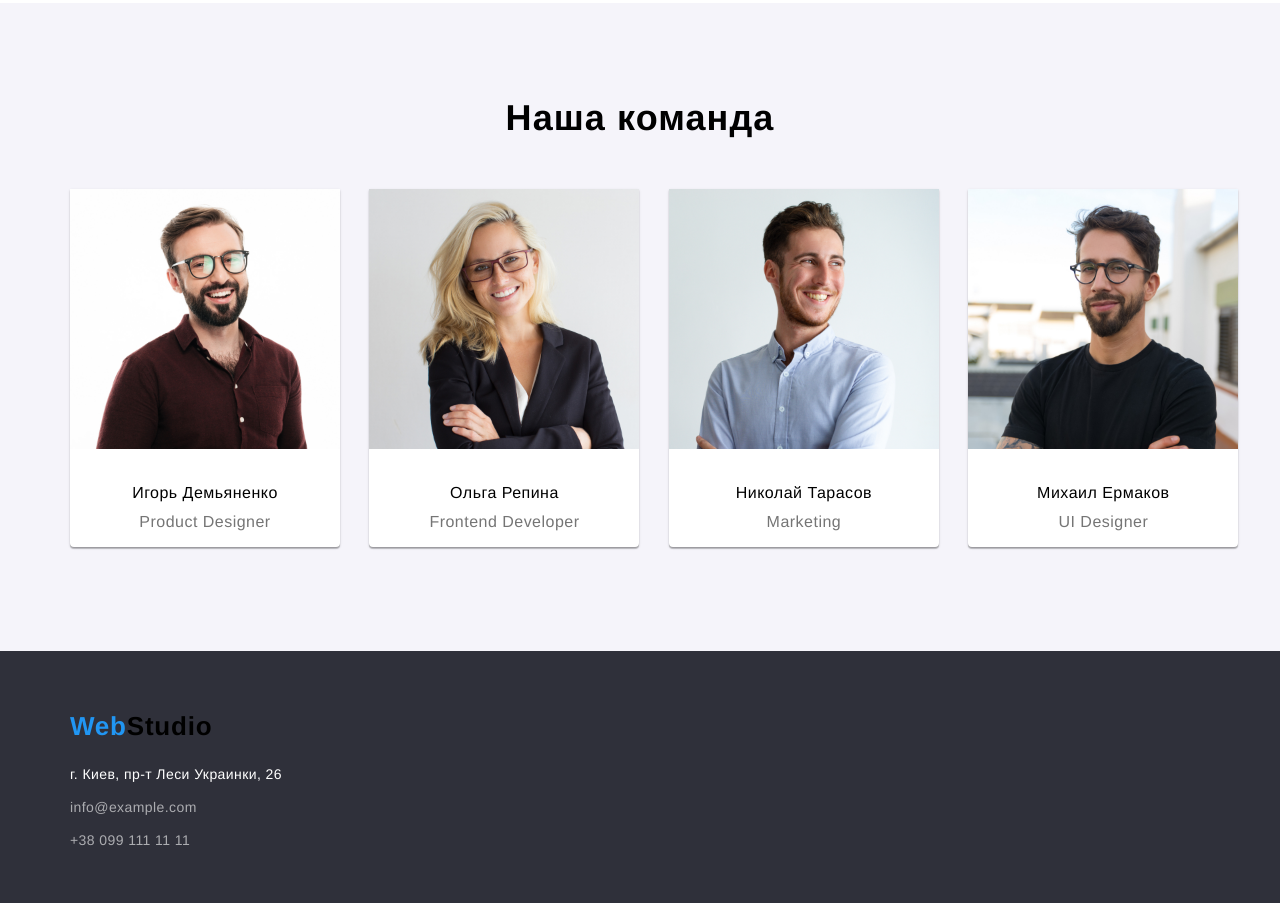
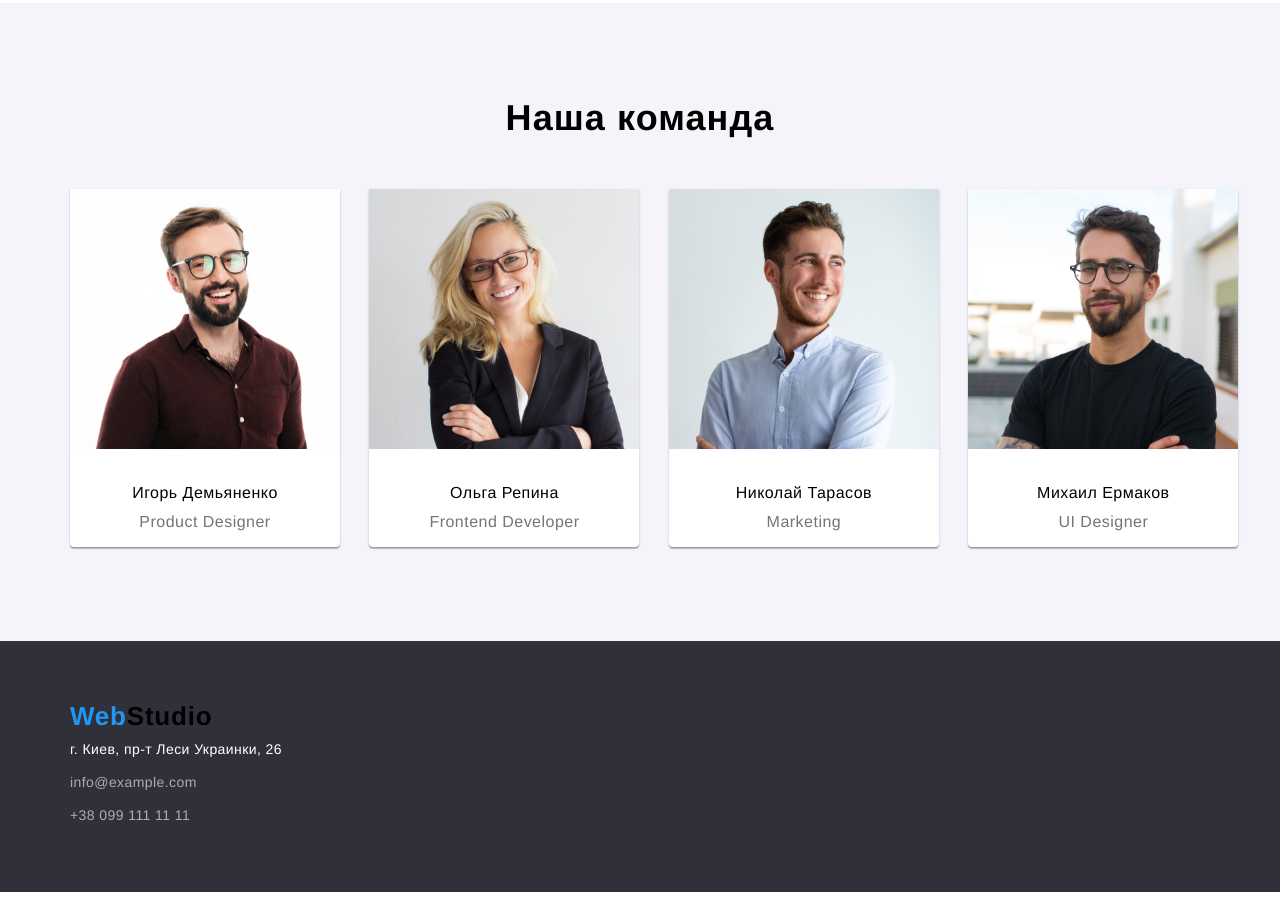
Before and after one commit to Karakal999/markup-hw-02, a plain HTML site: page index.html in a window 1280 px wide. Shown: the part 1450-2353 px from the top of the page. Drawn offline with Linux system fonts and the light colour scheme.

Commit message:
additional edits

```diff
--- a/css/style.css
+++ b/css/style.css
@@ -232,7 +232,8 @@ button{
 .team{
     border-top: 94px;
     background: #F5F4FA;
-    padding-bottom: 94px;
+    padding-bottom: 69px;
+    padding-top: 69px;
 
 }
 
@@ -241,8 +242,8 @@ button{
     line-height: 42px;
     text-align: center;
     letter-spacing: 0.03em;
-    padding-top: 94px;
-    padding-bottom: 50px;
+    padding-bottom: 25px;
+    padding-top: 25px;
 }
 
 .foto-foto{
@@ -280,8 +281,9 @@ button{
 }
 
 .box-marg{
-    height: 368px;
     width: 1170px;
+    padding-top: 25px;
+    padding-bottom: 25px;
 }
 
 .title-who{
@@ -303,7 +305,20 @@ button{
 
 .basement{
     background: #2F303A;
-    height: 252px;
+}
+
+
+.webstudio-footer{
+    color: black;
+    font-style: normal;
+    font-weight: bold;
+    font-size: 26px;
+    line-height: 31px;
+    padding-top: 5px;
+    padding-bottom: 5px;
+    /* identical to box height */
+
+    letter-spacing: 0.03em;
 }
 
 
@@ -312,31 +327,23 @@ button{
     font-weight: normal;
     font-size: 14px;
     line-height: 24px;
-    padding-top: 20px;
+    padding-top: 5px;
+    padding-bottom: 4px;
     /* or 171% */
 
     letter-spacing: 0.03em;
     color: #FFFFFF;
 }
 
-.webstudio-footer{
-    color: black;
-    font-style: normal;
-    font-weight: bold;
-    font-size: 26px;
-    line-height: 31px;
-    /* identical to box height */
-
-    letter-spacing: 0.03em;
-}
 
 .com{
     font-style: normal;
     font-weight: normal;
     font-size: 14px;
     line-height: 24px;
-    padding-top: 9px;
     display: inline-block;
+    padding-top: 5px;
+    padding-bottom: 4px;
     /* or 171% */
 
     letter-spacing: 0.03em;
@@ -348,19 +355,16 @@ button{
     font-weight: normal;
     font-size: 14px;
     line-height: 24px;
-    padding-top: 9px;
-    padding-left: 0px;
-    display: inline-block;
+    display: block;
+    padding-top: 5px;
+    padding-bottom: 5px;
     /* or 171% */
 
     letter-spacing: 0.03em;
     color: rgba(255, 255, 255, 0.6);
 }
 
-.footer{
-    width: 231px;
-    height: 81px;
+.footer-section{
+    padding-top: 60px;
+    padding-bottom: 60px;
 }
-.rama{
-    padding-top: 60px;
-}
--- a/index.html
+++ b/index.html
@@ -67,8 +67,8 @@
         </section>
     </div>
         <section class="team">
-            <h2 class="team-title">Наша команда</h2>
             <div class="conteiner">
+                <h2 class="team-title">Наша команда</h2>
             <ul class="box-marg">
                 <li class="box">
                     <img class="foto-foto" src="./img/team/img.jpg" alt="">
@@ -96,15 +96,13 @@
     </main>
     <footer class="basement">
         <div class="conteiner">
-            <div class="rama">
+            <div class="footer-section">
         <a class="webstudio-footer"> <span class="web">Web</span>Studio</a>
-        <div class="footer">
         <address  class="kiev">г. Киев, пр-т Леси Украинки, 26</address>
         <a href="info@example.com" class="com">info@example.com</a>
         <a href="tel:+380991111111" class="tel-footer">+38 099 111 11 11</a>
     </div>
     </div>
-    </div>
     </footer>
 </body>
 </html>
```
